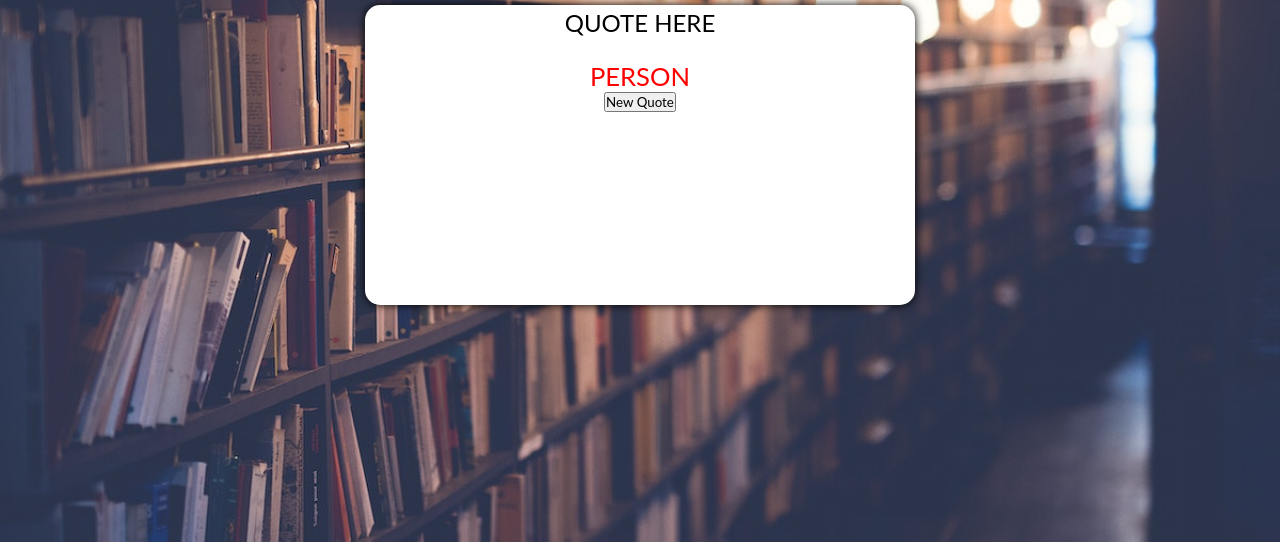
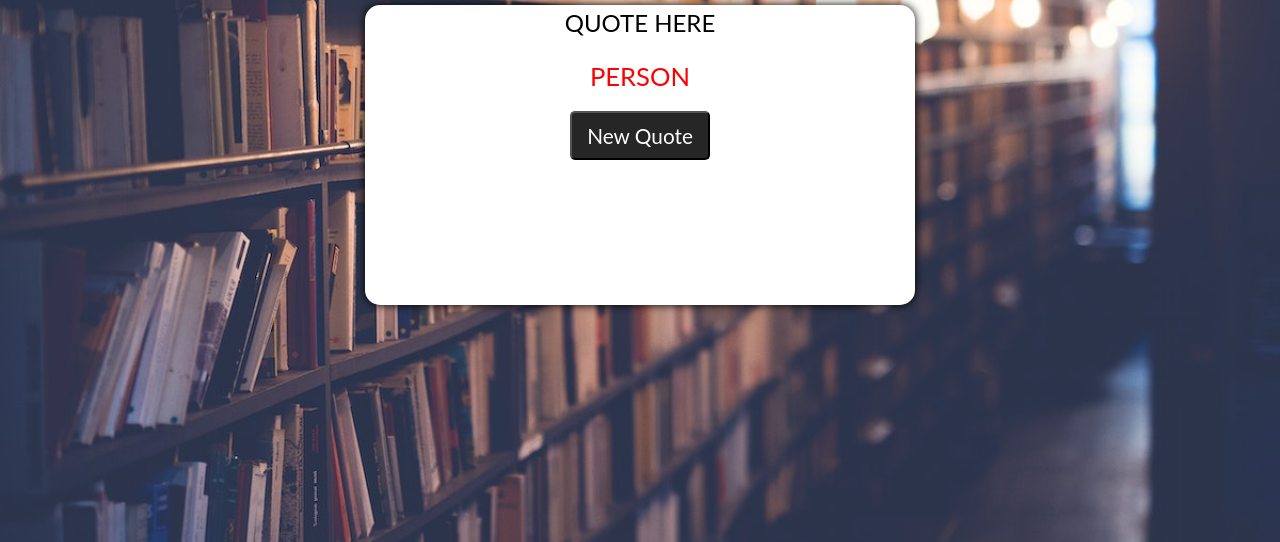
Before and after one commit to Azfar-Sphere/dom, a plain HTML site: page index.html in a window 1280 px wide. Shown: the part 258-800 px from the top of the page. Drawn offline with Linux system fonts and the light colour scheme.

Commit message:
button css

```diff
--- a/styles.css
+++ b/styles.css
@@ -53,3 +53,14 @@ body {
     text-transform: uppercase;
     margin-top: 20px;
 }
+
+.button-area button {
+    background-color: #262626;
+    color: #fff;
+    font-size: 1.3rem;
+    padding: 10px 15px;
+    margin-top: 20px;
+    border-radius: 5px;
+}
+.button-area button:active {
+    background-color: lightblue;
```
